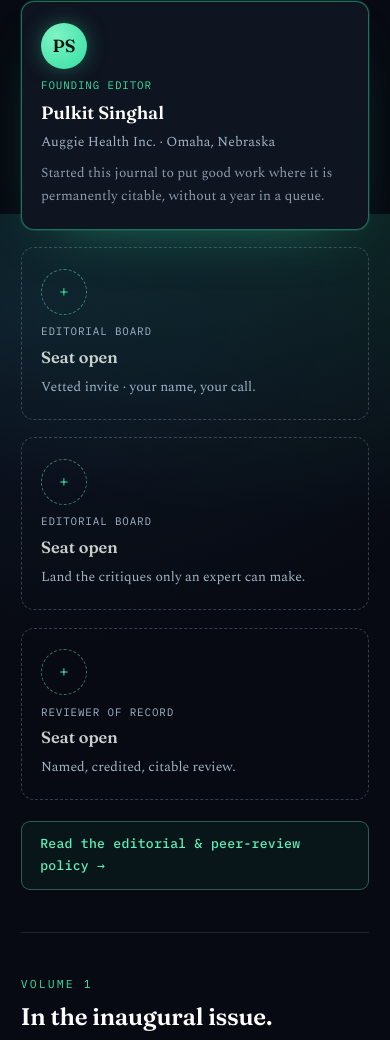
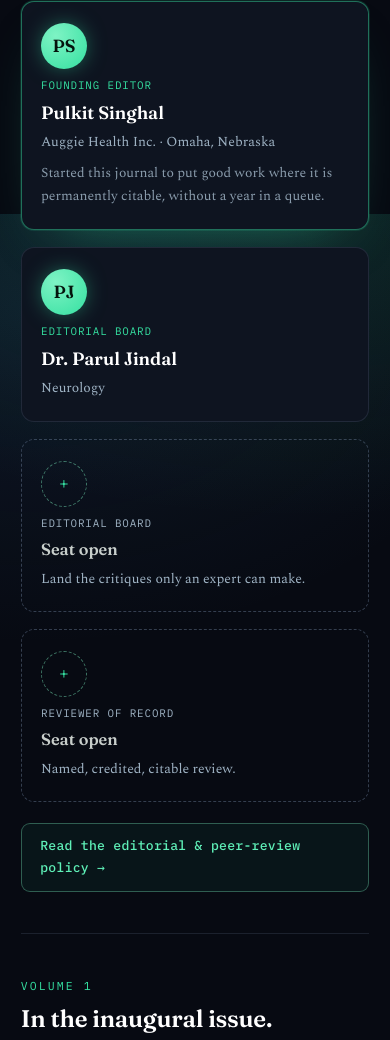
Before and after one commit to Auggie-Health-Inc/auggie-health-inc.github.io, a plain HTML site: page index.html in a window 390 px wide. Shown: the part 2318-3358 px from the top of the page. Drawn offline with nearby package versions, Linux system fonts and the light colour scheme.

Commit message:
fix(site): legible highlight states; add Dr. Parul Jindal to the board
Define ::selection (dark ink on emerald) for both themes, drop the
mobile tap-highlight box, and add focus-visible outlines, so a
highlighted nav tab's label stays readable (WCAG AA on both the dark
bar and the light pages). Lists Dr. Parul Jindal as a confirmed
editorial board member; ORCID and full affiliation to follow.

Co-Authored-By: Claude Opus 4.8 <noreply@anthropic.com>
Claude-Session: https://claude.ai/code/session_01QWmKN1gfACt6ZuVkgohKbL

```diff
--- a/assets/style.css
+++ b/assets/style.css
@@ -32,6 +32,14 @@ body{margin:0;background:var(--bg);color:var(--ink);
   font:1.0625rem/1.7 var(--serif);-webkit-font-smoothing:antialiased;text-rendering:optimizeLegibility}
 a{color:var(--link);text-decoration:none}
 a:hover{color:var(--link-hover);text-decoration:underline;text-underline-offset:2px}
+
+/* Highlight states kept legible (WCAG AA on both themes).
+   Default (light pages): dark ink on a light-emerald selection. */
+::selection{background:#adeccd;color:#06140e}
+::-moz-selection{background:#adeccd;color:#06140e}
+html{-webkit-tap-highlight-color:transparent}      /* no obscuring tap box on mobile */
+a:focus-visible,.btn:focus-visible,button:focus-visible{
+  outline:2px solid var(--accent);outline-offset:2px;border-radius:4px}
 
 /* ---- Brand bar (all pages) ---- */
 header.site{position:sticky;top:0;z-index:20;display:flex;justify-content:space-between;
@@ -90,6 +98,9 @@ body.neo{
   background-attachment:fixed;color:var(--ink)}
 body.neo a{color:var(--link)}
 body.neo a:hover{color:var(--link-hover)}
+/* dark theme: dark ink on an emerald selection stays readable */
+body.neo ::selection{background:#35e0a1;color:#04130c}
+body.neo ::-moz-selection{background:#35e0a1;color:#04130c}
 body.neo main.home{max-width:1120px;padding:0 1.3rem 5rem}
 
 /* faint constellation grid behind everything */
--- a/index.html
+++ b/index.html
@@ -182,11 +182,11 @@
         <p class="aff">Auggie Health Inc. · Omaha, Nebraska</p>
         <p class="aff" style="opacity:.85">Started this journal to put good work where it is permanently citable, without a year in a queue.</p>
       </div>
-      <div class="person seat">
-        <div class="avatar">+</div>
-        <span class="role">Editorial board</span>
-        <span class="name">Seat open</span>
-        <p class="aff">Vetted invite · your name, your call.</p>
+      <div class="person">
+        <div class="avatar">PJ</div>
+        <span class="role">Editorial Board</span>
+        <span class="name">Dr. Parul Jindal</span>
+        <p class="aff">Neurology</p>
       </div>
       <div class="person seat">
         <div class="avatar">+</div>
```
